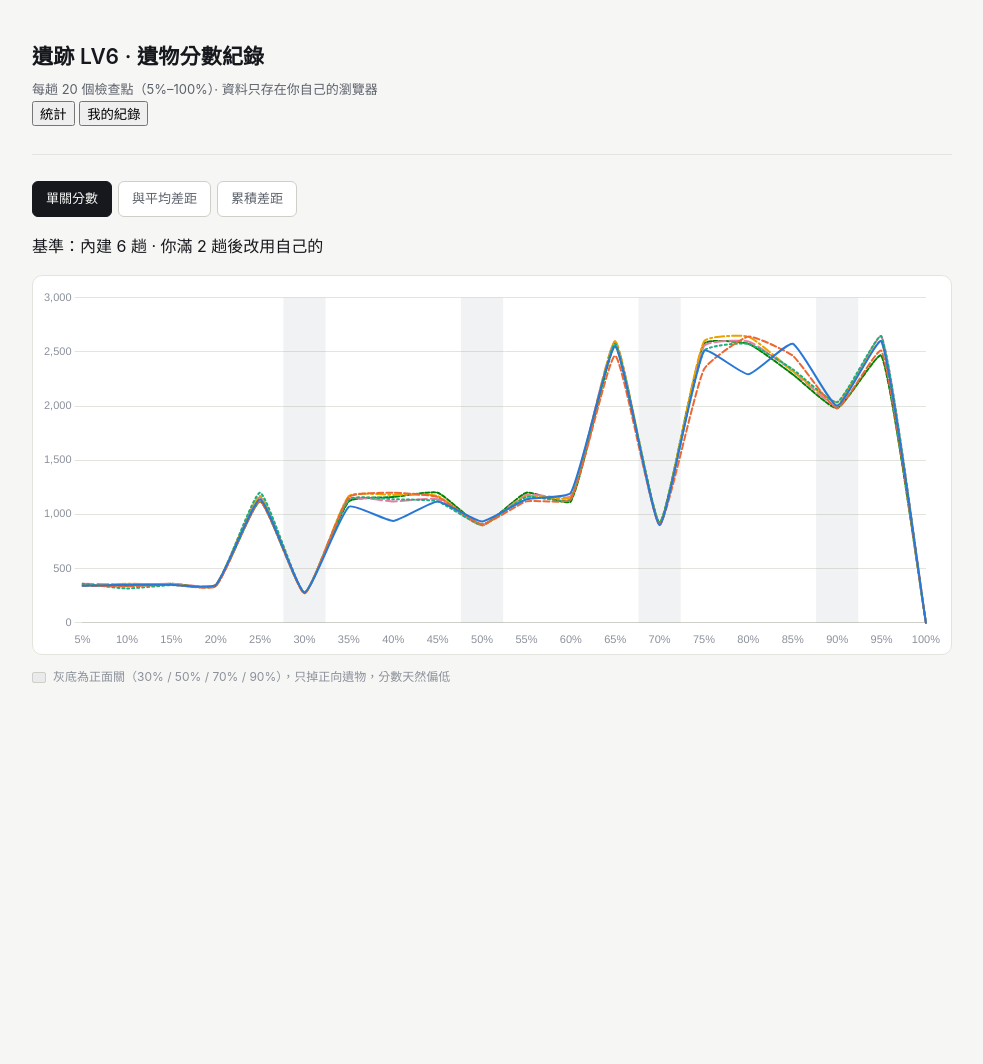
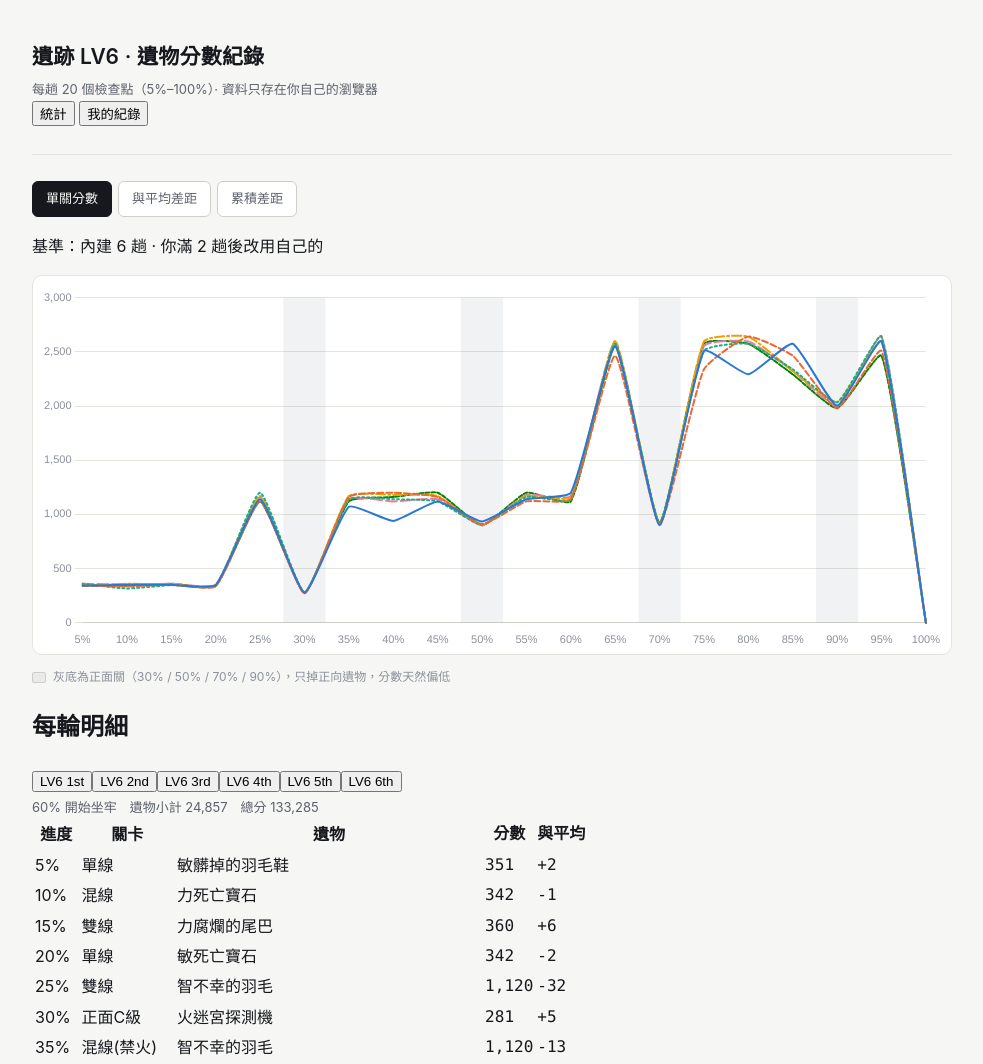
Before and after one commit to YeeDaniel/lr-maze-statistic, a website with bundled scripts: page index.html in a window 1280 px wide. Shown: the top 1064 px of the page, without its empty margins (148-1131 px from the left). Before the commit the page ends 800 px from the top, so only its background shows below. Built offline with nearby package versions, Linux system fonts and the light colour scheme.

Commit message:
feat: 每輪明細表移植到 view-detail

```diff
--- a/css/app.css
+++ b/css/app.css
@@ -41,6 +41,9 @@ h1{font-size:21px;font-weight:600;margin:0;letter-spacing:.01em}
             border:1px solid var(--line);border-radius:4px;padding:1px 5px}
 @media (prefers-reduced-motion:reduce){*{transition:none!important;animation:none!important}}
 
+#detail{overflow-x:auto}
+.detail th,.detail td{white-space:nowrap}
+
 .dist{margin:44px 0 0;padding-top:24px;border-top:1px solid var(--line)}
 .dist h2{font-size:16px;font-weight:600;margin:0}
 .dlg{display:flex;flex-wrap:wrap;gap:16px;font-size:12px;color:var(--ink2);margin:16px 0 24px}
--- a/js/main.js
+++ b/js/main.js
@@ -2,6 +2,7 @@ import { BASELINE } from './baseline.js';
 import * as store from './store.js';
 import { meanBasis, meanByCheckpoint } from './stats.js';
 import * as viewChart from './view-chart.js';
+import * as viewDetail from './view-detail.js';
 
 /** localStorage 被禁時退回記憶體，功能照常，只是關掉就沒了 */
 function pickStorage() {
@@ -108,6 +109,7 @@ document.getElementById('modes').addEventListener('click', e => {
 });
 
 register(viewChart, document.getElementById('c'));
+register(viewDetail, document.getElementById('detail'));
 
 recompute();
 render();
--- /dev/null
+++ b/js/view-detail.js
@@ -0,0 +1,65 @@
+import { PROG, STAGE, BOSS_INDEX } from './config.js';
+import { total, subtotal } from './stats.js';
+import { decode } from './decode.js';
+
+export function buildRows(run, mean) {
+  return run.cells.map((cell, i) => {
+    const d = decode(cell.score);
+    return {
+      prog: PROG[i],
+      stage: STAGE[i],
+      score: cell.score,
+      target: cell.target,
+      relic: d.ok ? d.candidates.join('／') : '',
+      effect: d.ok ? d.effects.join(' ／ ') : '',
+      dev: cell.score - mean[i],
+      warn: !d.ok && i !== BOSS_INDEX
+    };
+  });
+}
+
+const fmt = v => Math.round(v).toLocaleString('en-US');
+const signed = v => (v > 0 ? '+' : '') + fmt(v);
+
+let root = null;
+let picked = null;
+let act = null;
+
+export function mount(el, actions) {
+  root = el;
+  act = actions;
+  root.addEventListener('click', e => {
+    const btn = e.target.closest('[data-run]');
+    if (!btn) return;
+    picked = btn.dataset.run;
+    act.rerender();
+  });
+}
+
+export function update(state) {
+  if (!state.runs.some(r => r.id === picked)) picked = state.runs.at(-1)?.id ?? null;
+  const run = state.runs.find(r => r.id === picked);
+  if (!run) { root.innerHTML = ''; return; }
+
+  const tabs = state.runs.map(r =>
+    `<button data-run="${r.id}" class="pick" aria-pressed="${r.id === picked}">${r.name}</button>`
+  ).join('');
+
+  const rows = buildRows(run, state.mean).map(r => `
+    <tr class="${r.warn ? 'warn' : ''}">
+      <td>${r.prog}</td>
+      <td>${r.stage}</td>
+      <td>${r.target || ''}${r.relic}</td>
+      <td class="num">${fmt(r.score)}</td>
+      <td class="num">${signed(r.dev)}</td>
+    </tr>`).join('');
+
+  root.innerHTML = `
+    <h2>每輪明細</h2>
+    <div class="picks">${tabs}</div>
+    <p class="sub">${run.note || ''}　遺物小計 ${fmt(subtotal(run))}　總分 ${fmt(total(run))}</p>
+    <table class="detail">
+      <thead><tr><th>進度</th><th>關卡</th><th>遺物</th><th class="num">分數</th><th class="num">與平均</th></tr></thead>
+      <tbody>${rows}</tbody>
+    </table>`;
+}
```
Also changed, not shown: tests/run.mjs (+1 -0 lines), tests/view-detail.test.mjs (added, +47 -0 lines).
